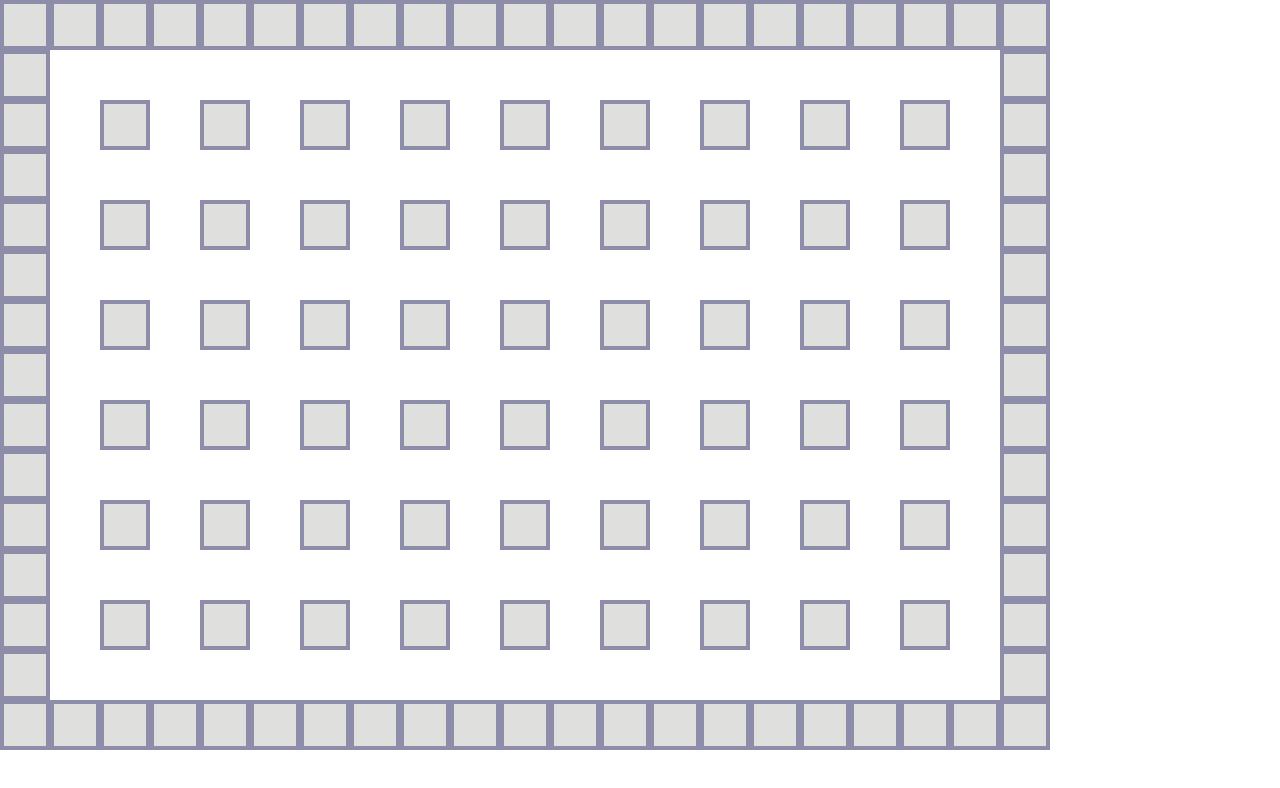
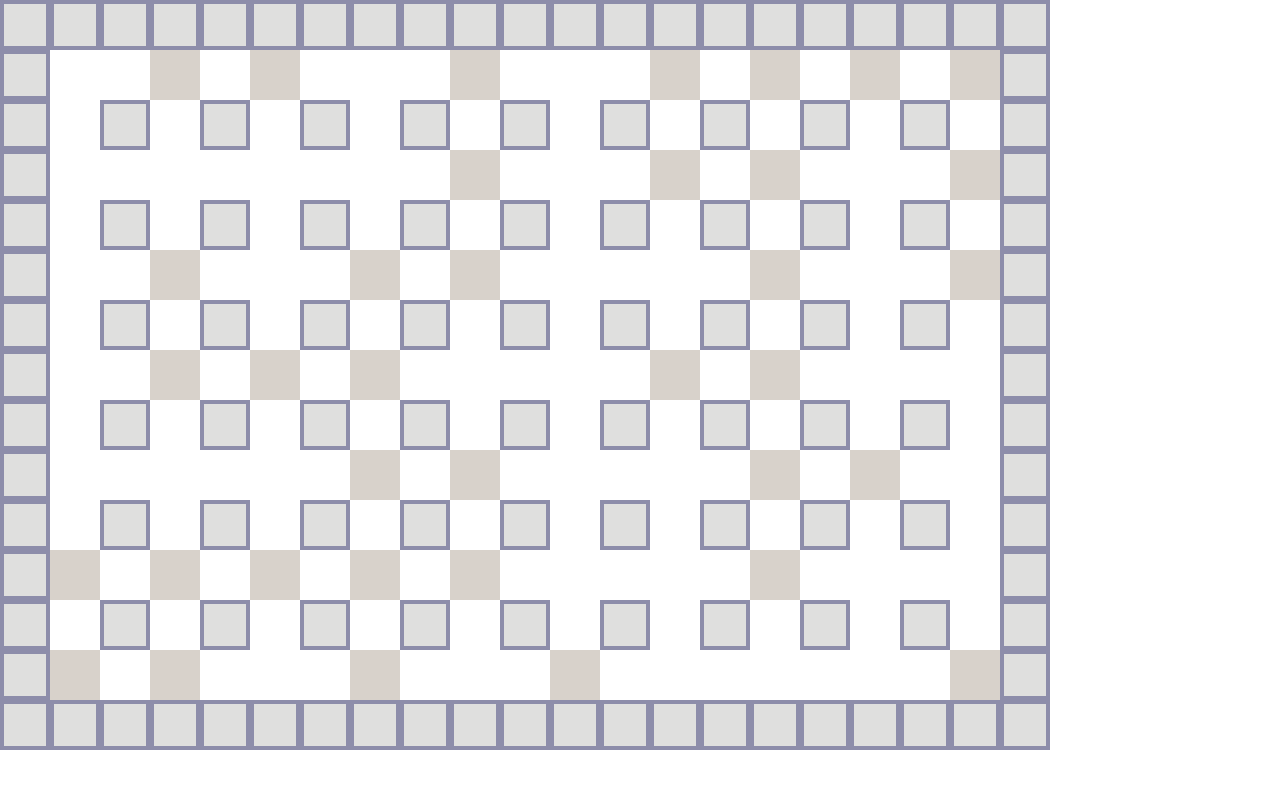
Before and after one commit to pika-3kw/boomberman, an Angular app: page / in a window 1280 px wide. Shown: the top 788 px of the page. Built offline with nearby package versions, Linux system fonts and the light colour scheme.

Commit message:
[Feature] Generate soft walls

```diff
--- a/src/app/app.module.ts
+++ b/src/app/app.module.ts
@@ -4,9 +4,10 @@ import { BrowserModule } from '@angular/platform-browser';
 import { AppComponent } from './app.component';
 import { WallComponent } from './wall/wall.component';
 import { GameComponent } from './game/game.component';
+import { SoftWallComponent } from './soft-wall/soft-wall.component';
 
 @NgModule({
-  declarations: [AppComponent, WallComponent, GameComponent],
+  declarations: [AppComponent, WallComponent, GameComponent, SoftWallComponent],
   imports: [BrowserModule],
   providers: [],
   bootstrap: [AppComponent],
--- a/src/app/game/game.component.html
+++ b/src/app/game/game.component.html
@@ -1,2 +1,5 @@
 <app-wall class="wall" *ngFor="let w of walls" [pos]="w.pos" [ngStyle]="getStylePos(w.pos)">
 </app-wall>
+
+<app-soft-wall class="soft-wall" *ngFor="let w of softWalls" [ngStyle]="getStylePos(w.pos)">
+</app-soft-wall>
--- a/src/app/game/game.component.ts
+++ b/src/app/game/game.component.ts
@@ -2,6 +2,8 @@ import { Component, OnInit } from '@angular/core';
 
 import { IWall, IWallPos } from '../wall/wall.component';
 import { BLOCK_SIZE } from '../../constants/game';
+
+import { random } from '../../helpers/random';
 
 @Component({
   selector: 'app-game',
@@ -12,10 +14,13 @@ export class GameComponent implements OnInit {
   height: number = 15;
   width: number = 21;
   walls: IWall[] = [];
+  softWallCount: number = 50;
+  softWalls: IWall[] = [];
 
   constructor() {
     this.generateEdgelWalls();
     this.generateInnerWalls();
+    this.generateSoftWalls();
   }
 
   generateEdgelWalls() {
@@ -71,6 +76,17 @@ export class GameComponent implements OnInit {
     }
   }
 
+  generateSoftWalls() {
+    for (let i = 0; i < this.softWallCount; i++) {
+      this.softWalls.push({
+        pos: {
+          x: random(1, this.width - 1, 'odd'),
+          y: random(1, this.height - 1, 'odd'),
+        },
+      });
+    }
+  }
+
   ngOnInit(): void {}
 
   getStylePos(pos: IWallPos) {
--- /dev/null
+++ b/src/app/soft-wall/soft-wall.component.ts
@@ -0,0 +1,12 @@
+import { Component, OnInit } from '@angular/core';
+
+@Component({
+  selector: 'app-soft-wall',
+  templateUrl: './soft-wall.component.html',
+  styleUrls: ['./soft-wall.component.scss'],
+})
+export class SoftWallComponent implements OnInit {
+  constructor() {}
+
+  ngOnInit(): void {}
+}
--- /dev/null
+++ b/src/helpers/random.ts
@@ -0,0 +1,21 @@
+export const random = (
+  min: number,
+  max: number,
+  select?: 'odd' | 'even'
+): number => {
+  let arr = [];
+
+  for (let i = min; i <= max; i++) {
+    arr.push(i);
+  }
+
+  if (select === 'odd') {
+    arr = arr.filter((n) => n % 2 === 1);
+  }
+
+  if (select === 'even') {
+    arr = arr.filter((n) => n % 2 === 0);
+  }
+
+  return arr[Math.floor(Math.random() * arr.length)];
+};
--- a/src/styles.scss
+++ b/src/styles.scss
@@ -24,3 +24,9 @@
   box-shadow: inset 0 0 0 4px #8d8daa;
   position: absolute;
 }
+
+.soft-wall {
+  @extend .block;
+  background-color: #d8d2cb;
+  position: absolute;
+}
```
Also changed, not shown: src/app/soft-wall/soft-wall.component.html (added), src/app/soft-wall/soft-wall.component.scss (added), 1 other file (tests, documents, lock files or other folders).
